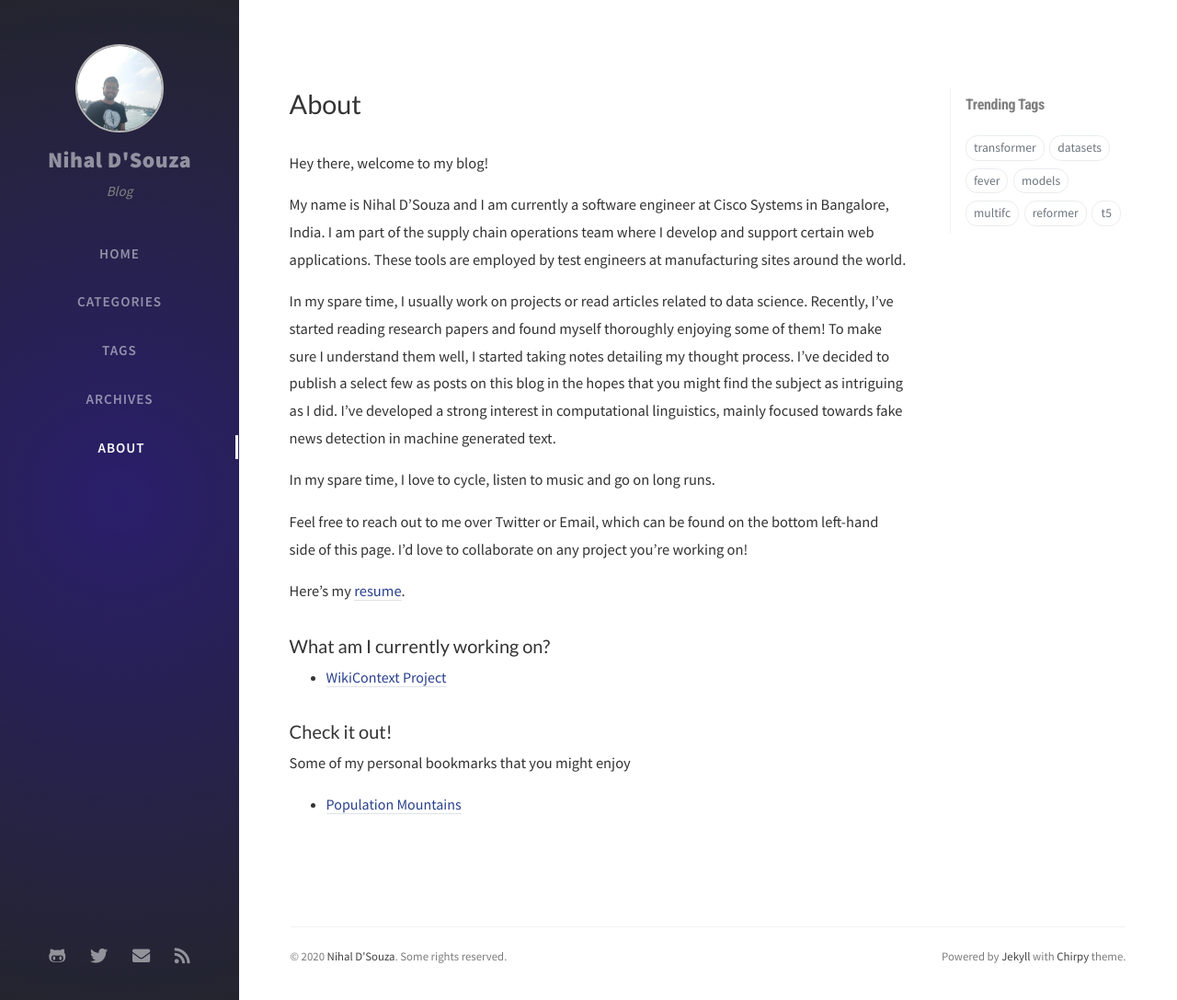
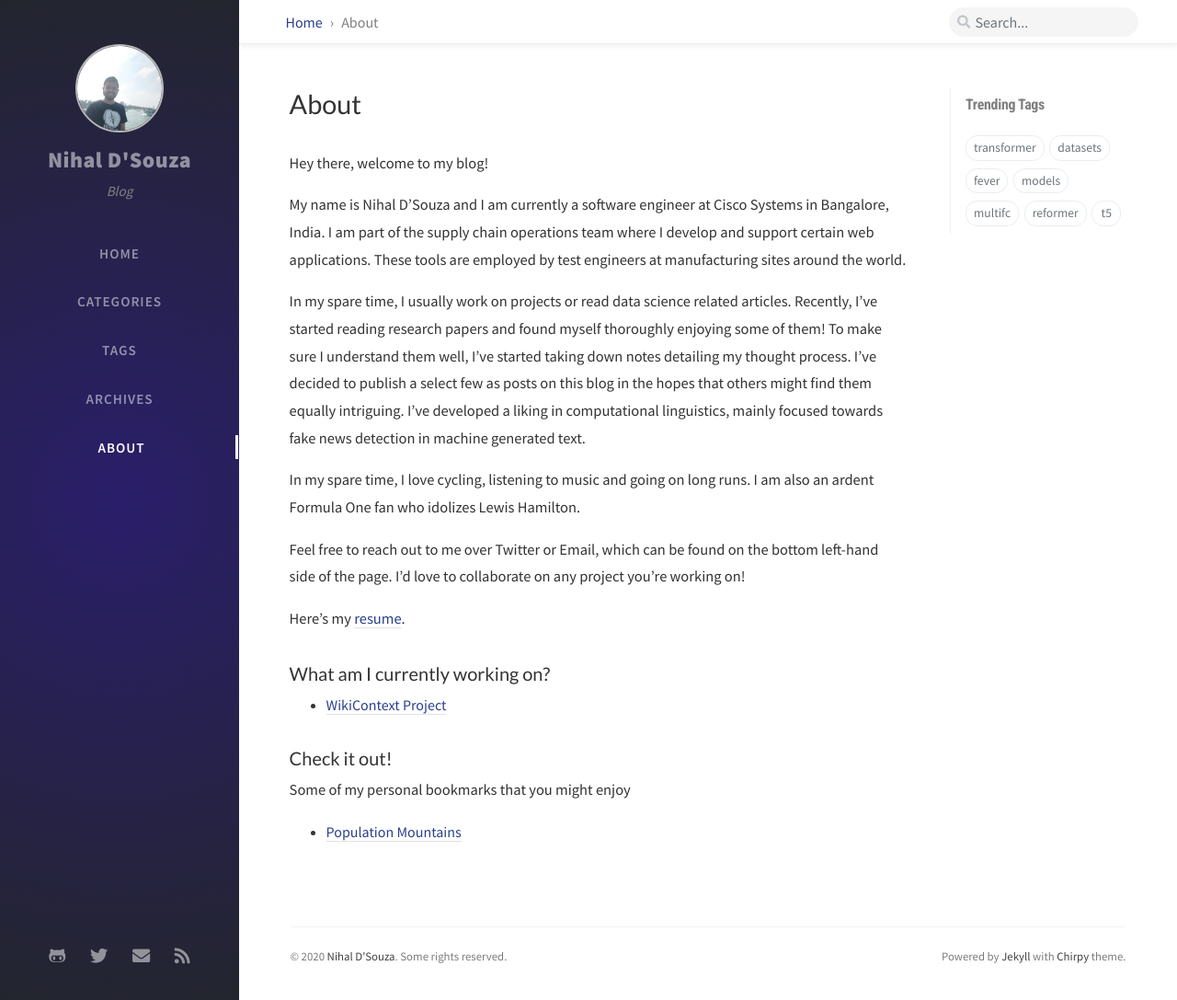
Before and after one commit to nihaldsouza/nihaldsouza.github.io, a Jekyll site: the page built from tabs/about.md, in a window 1280 px wide and 1087 px high. Shown: the whole window at 92% size. Built offline with Jekyll 4.4.1, drawn with Linux system fonts in a browser that asks for light colours; nearby versions of some CDN libraries; comment, search, counter and statistics services are not loaded.

Commit message:
Update about.md

```diff
--- a/tabs/about.md
+++ b/tabs/about.md
@@ -12,11 +12,11 @@ Hey there, welcome to my blog!
 
 My name is Nihal D'Souza and I am currently a software engineer at Cisco Systems in Bangalore, India. I am part of the supply chain operations team where I develop and support certain web applications. These tools are employed by test engineers at manufacturing sites around the world.
 
-In my spare time, I usually work on projects or read articles related to data science. Recently, I've started reading research papers and found myself thoroughly enjoying some of them! To make sure I understand them well, I started taking notes detailing my thought process. I've decided to publish a select few as posts on this blog in the hopes that you might find the subject as intriguing as I did. I've developed a strong interest in computational linguistics, mainly focused towards fake news detection in machine generated text.
+In my spare time, I usually work on projects or read data science related articles. Recently, I've started reading research papers and found myself thoroughly enjoying some of them! To make sure I understand them well, I've started taking down notes detailing my thought process. I've decided to publish a select few as posts on this blog in the hopes that others might find them equally intriguing. I've developed a liking in computational linguistics, mainly focused towards fake news detection in machine generated text.
 
-In my spare time, I love to cycle, listen to music and go on long runs.
+In my spare time, I love cycling, listening to music and going on long runs. I am also an ardent Formula One fan who idolizes Lewis Hamilton.
 
-Feel free to reach out to me over Twitter or Email, which can be found on the bottom left-hand side of this page. I'd love to collaborate on any project you're working on!
+Feel free to reach out to me over Twitter or Email, which can be found on the bottom left-hand side of the page. I'd love to collaborate on any project you're working on!
 
 Here's my [resume](/assets/resume.pdf).
 
```
